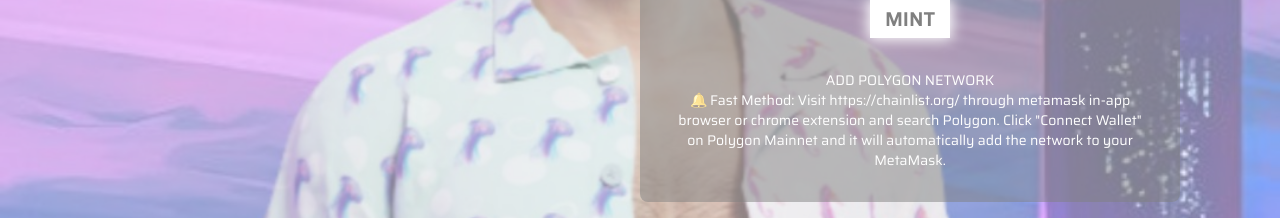
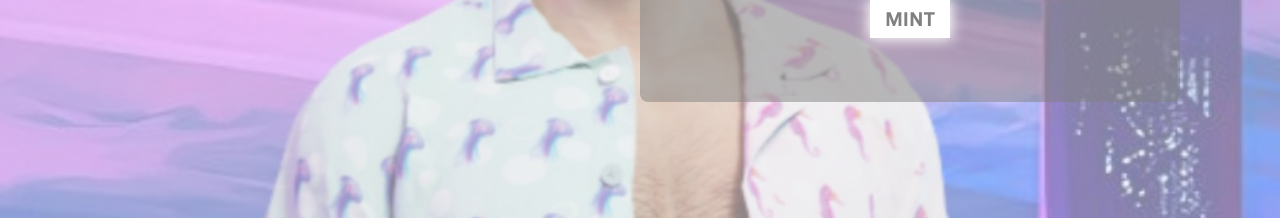
Before and after one commit to abdec2/cryptdelart-nft-ui, a React (Create React App) app: page / in a window 1280 px wide. Shown: the part 582-800 px from the top of the page. Built offline with nearby package versions, Linux system fonts and the light colour scheme; no server answers.

Commit message:
Update index.js

```diff
--- a/src/components/minter/index.js
+++ b/src/components/minter/index.js
@@ -1,5 +1,5 @@
 import { useContext, useEffect, useState } from 'react'
-import infoImage from './../../assets/bg.jpg'
+import infoImage from './../../assets/bg.jpeg'
 import categoriesOpt from './../../abi/categories.json'
 import { GlobalContext } from '../../context/GlobalContext';
 import { ethers } from "ethers";
@@ -137,7 +137,7 @@ const Minter = () => {
 
   return (
     <div className="bg-black bg-opacity-50 rounded-lg p-8 text-white text-sm text-center">
-        USERS MUST BE ON POLYGON MAINNET AND NOT ETHEREUM !
+        USERS MUST BE ON ETHEREUM MAINNET!
         <div className="minter-wrapper">
             <div className="minter-info mt-5 mb-8 border border-white p-3 rounded-xl flex items-center justify-between">
                 <img src={infoImage} alt="" className='w-[82px] h-[82px] rounded-[10px]'/>
@@ -202,10 +202,10 @@ const Minter = () => {
             </div>
             </form>
 
-            <div className='helptxt'>
+            {/* <div className='helptxt'>
                 <p className=''>ADD POLYGON NETWORK</p>
                 <p className=''>🔔 Fast Method: Visit https://chainlist.org/ through metamask in-app browser or chrome extension and search Polygon. Click "Connect Wallet" on Polygon Mainnet and it will automatically add the network to your MetaMask.</p>
-            </div>
+            </div> */}
         </div>
 
     </div>
```
